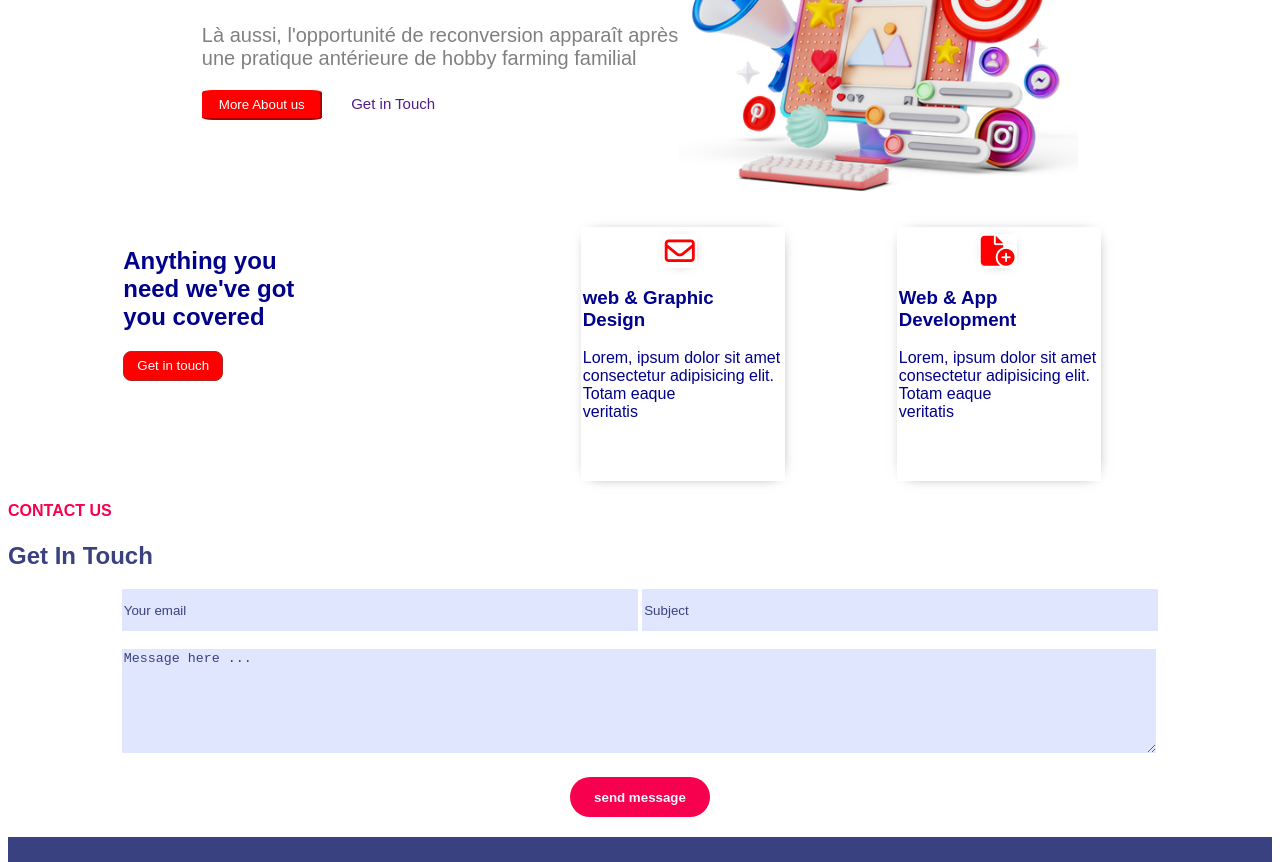
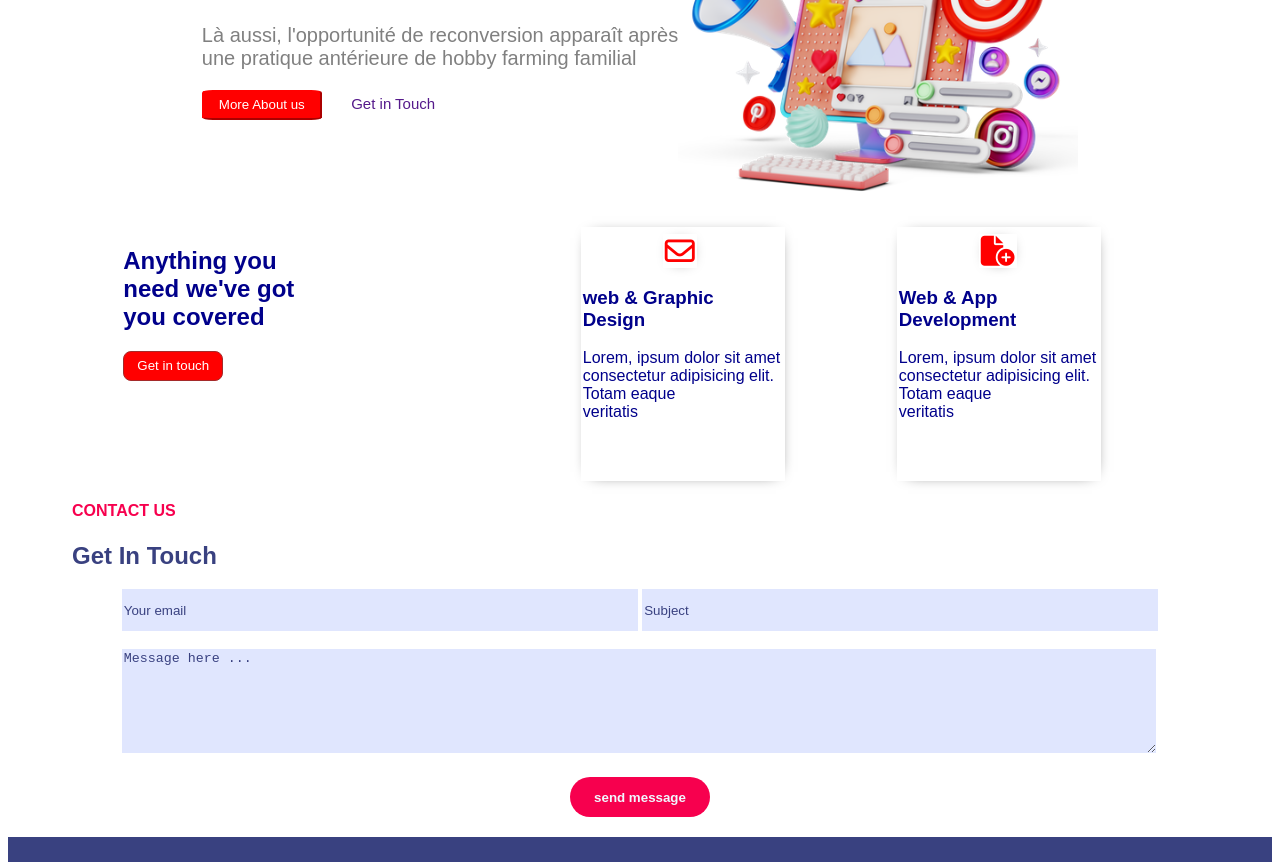
Before and after one commit to essalmimohamed1/S_time_project2, a plain HTML site: page index.html in a window 1280 px wide. Shown: the part 235-1097 px from the top of the page. Drawn offline with Linux system fonts and the light colour scheme.

Commit message:
add margin to form title

```diff
--- a/index.html
+++ b/index.html
@@ -75,8 +75,10 @@
 
 
             <div class="full-form">
-                <h4 class="redd">CONTACT US</h4>
-                <h1 class="bluee">Get In Touch</h1>
+                <div class="form-t">
+                    <h4 class="redd">CONTACT US</h4>
+                    <h1 class="bluee">Get In Touch</h1>
+                </div>
                 <div class="form">
                     <form>
                         <label for="">
--- a/public/css/app.css
+++ b/public/css/app.css
@@ -115,8 +115,8 @@ body {
 
 /* final section */
 
-.full-form , .footerr{
-    font-family: sans-serif;
+.form-t {
+    margin-left: 5vw;
 }
 
 
```
